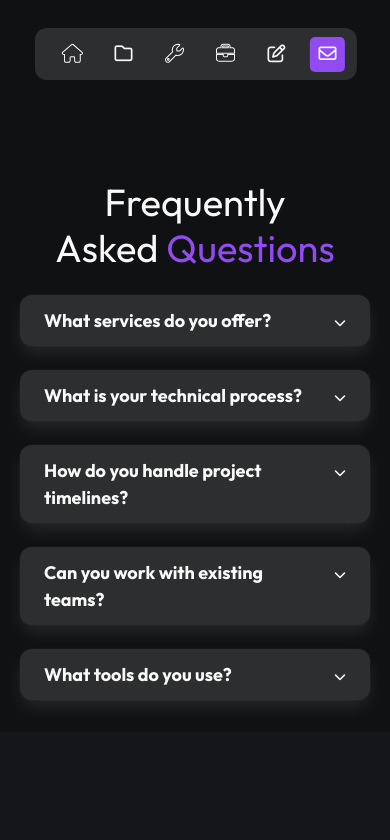
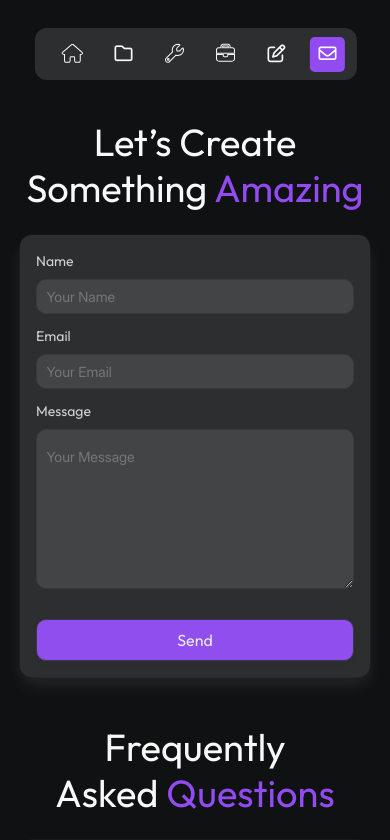
Before and after one commit to devshahrukhanwar/shahrukh-anwar, a Vue app: page /contact in a window 390 px wide. Shown: the top 840 px of the page. Built offline with nearby package versions, Linux system fonts and the light colour scheme.

Commit message:
Added the contact route | Added the contact form design with mobile responsive classes

```diff
--- a/src/router/index.js
+++ b/src/router/index.js
@@ -1,12 +1,26 @@
 import { createRouter, createWebHistory } from 'vue-router';
+import { profile } from '@/config';
 
-import Home from '@/views/Home.vue';
+import { Home, Contact } from '@/views';
 
 const routes = [
 	{
 		path: '/',
 		name: 'Home',
-		component: Home
+		component: Home,
+		meta: {
+			title: '',
+			showCollab: true
+		}
+	},
+	{
+		path: '/contact',
+		name: 'Contact',
+		component: Contact,
+		meta: {
+			title: 'Contact',
+			showCollab: false
+		}
 	}
 ];
 
@@ -15,4 +29,14 @@ const router = createRouter({
 	routes
 });
 
+router.beforeEach((to, _, next) => {
+  if (to.meta && to.meta.title) {
+    document.title = `${profile.name} | ${to.name}`;
+  } else {
+    document.title = profile.name;
+  }
+
+  next();
+});
+
 export default router;
--- /dev/null
+++ b/src/views/Contact.vue
@@ -0,0 +1,85 @@
+<template>
+  <div class="contact container columns is-block p-0">
+		<div class="column has-text-left has-text-centered-mobile p-0">
+			<h2>
+				Let’s Create <br />Something <span class="text-highlight">Amazing</span>
+			</h2>
+		</div>
+		<div
+			class="contact-form card column is-block p-4 mt-5"
+		>
+			<form>
+				<div class="field">
+					<label class="label has-text-left">Name</label>
+					<div class="control">
+						<input class="input" type="text" placeholder="Your Name" v-model="name" required>
+					</div>
+				</div>
+				<div class="field">
+					<label class="label has-text-left">Email</label>
+					<div class="control">
+						<input class="input" type="email" placeholder="Your Email" v-model="email" required>
+					</div>
+				</div>
+				<div class="field">
+					<label class="label has-text-left">Message</label>
+					<div class="control">
+						<textarea
+              class="textarea py-4"
+              placeholder="Your Message"
+              rows="6"
+              v-model="message"
+              required
+            >
+            </textarea>
+					</div>
+				</div>
+				<div class="field">
+					<div class="control">
+						<button class="button is-fullwidth">Send</button>
+					</div>
+				</div>
+			</form>
+
+    </div>
+  </div>
+</template>
+
+<style lang="scss" scoped>
+.contact {
+  .contact-form {
+    .label, input, textarea {
+      color: var(--text-color-grey);
+      font-size: var(--label-font-size);
+      font-weight: normal;
+
+      &.input, &.textarea {
+        overflow: hidden;
+        box-shadow: none;
+        border-radius: 10px;
+        background-color: var(--light-grey-shade);
+      }
+
+      &.textarea {
+        min-height: 160px;
+      }
+
+      &:focus {
+        border-color: var(--text-highlight);
+      }
+    }
+    .button {
+      padding: 8px 50px;
+      margin-top: 30px;
+      border-radius: 10px;
+      background-color: var(--button-color);
+    }
+  }
+
+  @media screen and (max-width: 768px) {
+    h2 {
+      font-size: var(--h2-mobile-size);
+    }
+  }
+}
+</style>
--- /dev/null
+++ b/src/views/index.ts
@@ -0,0 +1,4 @@
+import Home from './Home.vue';
+import Contact from './Contact.vue';
+
+export { Home, Contact };
```
